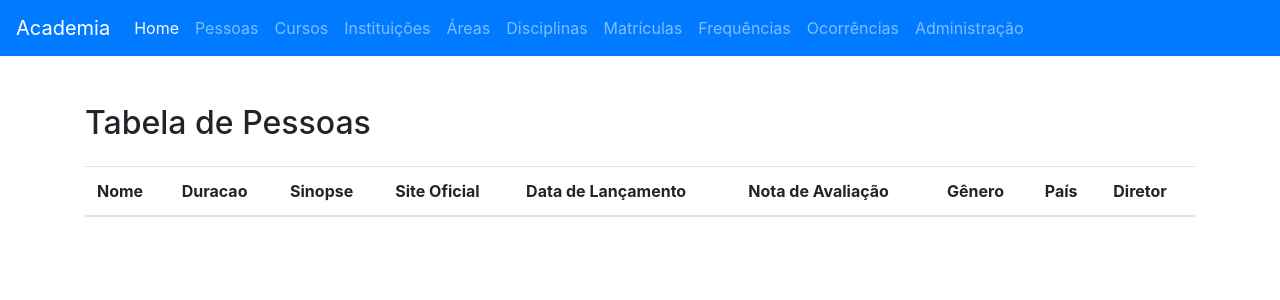
After one commit to RafaelNuintin/AcademiaDjangoSoftware, a Django app: page /pessoas/ in a window 1280 px wide. The commit adds this page. Shown: the top 300 px of the page. Run offline with Django 5.2, Linux system fonts and the light colour scheme; lists and menus that the app fills with data are empty; some libraries are stand-ins or nearby versions.

Commit message:
Add files via upload

```diff
--- a/app/models.py
+++ b/app/models.py
@@ -134,7 +134,7 @@ class TipoAvaliacao(models.Model):
         verbose_name = "TipoAvaliação"
         verbose_name_plural = "TiposAvaliações"
 
-class frequencia(models.Model):
+class Frequencia(models.Model):
     curso = models.ForeignKey(Curso, on_delete = models.CASCADE, verbose_name = "Curso")
     disciplina = models.ForeignKey(Disciplina, on_delete = models.CASCADE, verbose_name = "Disciplina")
     pessoa = models.ForeignKey(Pessoa, on_delete = models.CASCADE, verbose_name = "Pessoa")
--- /dev/null
+++ b/app/templates/pessoas.html
@@ -0,0 +1,100 @@
+<!DOCTYPE html>
+<html lang="pt-BR">
+<head>
+<meta charset="UTF-8">
+<meta name="viewport" content="width=device-width,
+initial-scale=1.0">
+<title>Página Inicial</title>
+<!-- Incluindo Bootstrap CSS -->
+<link rel="stylesheet"
+href="https://maxcdn.bootstrapcdn.com/bootstrap/4.5.2/css
+/bootstrap.min.css">
+</head>
+<body>
+    <nav class="navbar navbar-expand-lg navbar-dark bg-primary">
+        <a class="navbar-brand" href="/">Academia</a>
+        <button class="navbar-toggler" type="button"
+        data-toggle="collapse" data-target="#navbarNav"
+        aria-controls="navbarNav" aria-expanded="false" aria-label="Toggle
+        navigation">
+        <span class="navbar-toggler-icon"></span>
+        </button>
+        <div class="collapse navbar-collapse" id="navbarNav">
+        <ul class="navbar-nav">
+        <li class="nav-item">
+        <a class="nav-link text-light" href="/">Home</a>
+        </li>
+        <li class="nav-item">
+        <a class="nav-link Text-light" href="/pessoas/">Pessoas</a>
+        </li>
+        <li class="nav-item">
+        <a class="nav-link Text-light" href="/cursos/">Cursos</a>
+        </li>
+        <li class="nav-item">
+            <a class="nav-link Text-light" href="/instituicoes/">Instituições</a>
+            </li>
+        <li class="nav-item">
+        <a class="nav-link Text-light" href="/areas/">Áreas</a>
+        </li>
+        <li class="nav-item">
+        <a class="nav-link Text-light" href="/disciplinas/">Disciplinas</a>
+        </li>
+        <li class="nav-item">
+        <a class="nav-link Text-light" href="/matriculas/">Matrículas</a>
+        </li>
+        <li class="nav-item">
+            <a class="nav-link Text-light" href="/frequencias/">Frequências</a>
+        </li>
+        <li class="nav-item">
+            <a class="nav-link Text-light" href="/ocorrencias/">Ocorrências</a>
+        </li>
+        <li class="nav-item">
+        <a class="nav-link Text-light"
+        href="/admin/">Administração</a>
+
+        </li>
+        </ul>
+        </div>
+        </nav>
+<div class="container mt-5">
+<h2 class="mb-4">Tabela de Pessoas</h2>
+<table class="table">
+<thead>
+<tr>
+<th scope="col">Nome</th>
+<th scope="col">Duracao</th>
+<th scope="col">Sinopse</th>
+<th scope="col">Site Oficial</th>
+<th scope="col">Data de Lançamento</th>
+<th scope="col">Nota de Avaliação</th>
+<th scope="col">Gênero</th>
+<th scope="col">País</th>
+<th scope="col">Diretor</th>
+</tr>
+</thead>
+<tbody>
+{% for filmes in filmes %}
+<tr>
+<td>{{ filmes.nome }}</td>
+<td>{{ filmes.duracao }}</td>
+<td>{{ filmes.sinopse }}</td>
+<td>{{ filmes.site_oficial }} </td>
+<td>{{ filmes.data_lancamento }}</td>
+<td>{{ filmes.nota_avaliacao }}</td>
+<td>{{ filmes.genero }}</td>
+<td>{{ filmes.pais }}</td>
+<td>{{ filmes.diretor }}</td>
+</tr>
+{% endfor %}
+</tbody>
+</table>
+</div>
+<!-- Incluindo jQuery e Bootstrap JS -->
+<script
+src="https://code.jquery.com/jquery-3.5.1.slim.min.js"></script>
+<script
+src="https://cdn.jsdelivr.net/npm/@popperjs/core@2.9.1/dist/umd/popper.min.js"></script>
+<script
+src="https://maxcdn.bootstrapcdn.com/bootstrap/4.5.2/js/bootstrap.min.js"></script>
+</body>
+</html>
--- a/app/views.py
+++ b/app/views.py
@@ -8,4 +8,9 @@ class IndexView(View):
         cursos = Curso.objects.all()
         return render(request, 'index.html', {'cursos': cursos,})
 
+class PessoasView(View):
+    def get(self, request, *args, **kwargs):
+        pessoas = Pessoa.objects.all()
+        return render(request, 'pessoas.html', {'pessoas': pessoas,})
+
 # Create your views here.
--- a/config/settings.py
+++ b/config/settings.py
@@ -41,9 +41,7 @@ TEMPLATES = [
 {
 'BACKEND':
 'django.template.backends.django.DjangoTemplates',
-'DIRS': [
-os.path.join(BASE_DIR, 'app/templates'),
-],
+'DIRS': [os.path.join(BASE_DIR, 'app/templates'),],
 'APP_DIRS': True,
 'OPTIONS': {
 'context_processors': [
--- a/config/urls.py
+++ b/config/urls.py
@@ -21,5 +21,6 @@ from django.views.generic import TemplateView
 
 urlpatterns = [
     path('admin/', admin.site.urls),
-    path('', TemplateView.as_view(), name='index'),
+    path('', IndexView.as_view(), name='index'),
+    path('pessoas/', PessoasView.as_view(), name='pessoas')
 ]
```
Also changed, not shown: app/admin.py (+21 -10 lines), app/templates/index.html (+8 -11 lines), app/templates/areas.html (added), app/templates/cursos.html (added), app/templates/disciplinas.html (added), app/templates/frequencias.html (added), app/templates/instituicoes.html (added), app/templates/matriculas.html (added), app/templates/ocorrencias.html (added).
